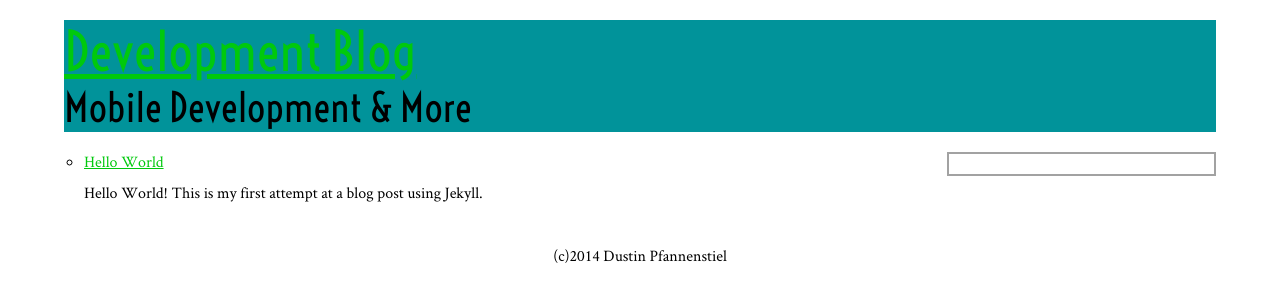
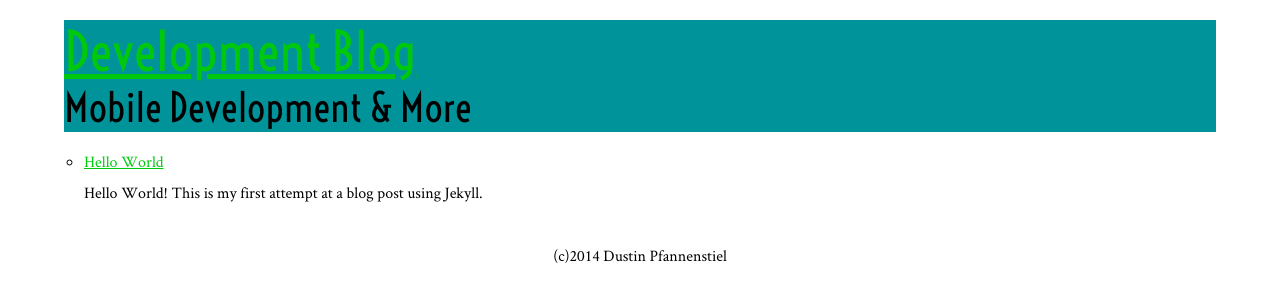
Before and after one commit to dpfannenstiel/dpfannenstiel.github.io, a Jekyll site: the page built from index.html, in a window 1280 px wide. Shown: the top 302 px of the page. Built offline with Jekyll 4.4.1, drawn with Linux system fonts in a browser that asks for light colours.

Commit message:
updated sidebar style

```diff
--- a/css/style.css
+++ b/css/style.css
@@ -232,9 +232,9 @@ a:visited {color:#00C90D;}      /* unvisited link */
 #sidebar {
 	margin-top: 20px;
 	margin-bottom: 20px;
-	min-height: 20px;
+/*	min-height: 20px; */
 	width: 23%;
-	border: 2px #a2a2a2 solid;
+/*	border: 2px #a2a2a2 solid; */
 	float: right;
 }
 
```
